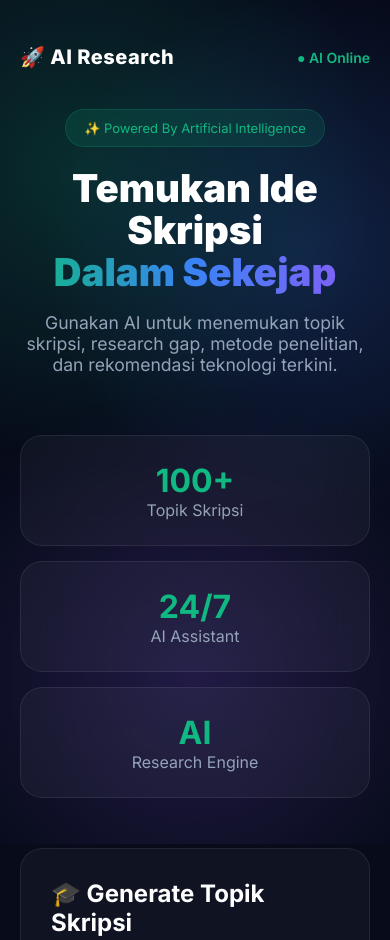
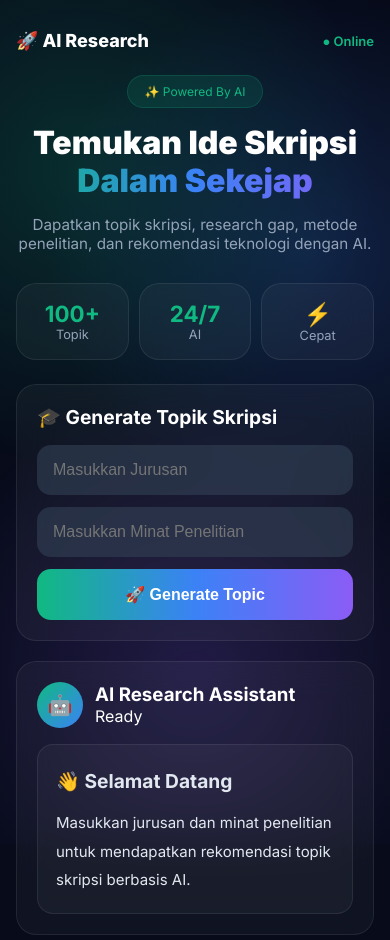
Before and after one commit to dhaviafif-ops/skripsi-topic-finder, a plain HTML site: page frontend/index.html in a window 390 px wide. Shown: the top 940 px of the page. Drawn offline with Linux system fonts and the light colour scheme.

Commit message:
Update frontend mobile-friendly

```diff
--- a/frontend/index.html
+++ b/frontend/index.html
@@ -3,166 +3,88 @@
 
 <head>
     <meta charset="UTF-8">
-    <meta name="viewport" content="width=device-width, initial-scale=1.0">
+    <meta name="viewport" content="width=device-width, initial-scale=1.0, viewport-fit=cover">
+    <meta name="theme-color" content="#070b1a">
 
-    <title>AI Research Assistant</title>
+    <title>AI Skripsi Topic Finder</title>
 
     <link rel="stylesheet" href="style.css">
-
     <link href="https://fonts.googleapis.com/css2?family=Inter:wght@300;400;500;600;700;800;900&display=swap" rel="stylesheet">
 </head>
 
 <body>
 
-    <!-- BACKGROUND -->
-
     <div class="bg-gradient"></div>
     <div class="bg-grid"></div>
 
-    <!-- APP -->
-
     <div class="app">
 
-        <!-- NAVBAR -->
-
         <nav>
-
-            <div class="logo">
-                🚀 AI Research
-            </div>
-
-            <div class="nav-right">
-
-                <span class="online">
-                    ● AI Online
-                </span>
-
-            </div>
-
+            <div class="logo">🚀 AI Research</div>
+            <span class="online">● Online</span>
         </nav>
 
-        <!-- HERO -->
-
         <section class="hero">
-
-            <div class="badge">
-                ✨ Powered By Artificial Intelligence
-            </div>
-
-            <h1>
-                Temukan Ide Skripsi
-                <span>Dalam Sekejap</span>
-            </h1>
-
-            <p>
-                Gunakan AI untuk menemukan topik skripsi,
-                research gap, metode penelitian,
-                dan rekomendasi teknologi terkini.
-            </p>
-
+            <div class="badge">✨ Powered By AI</div>
+            <h1>Temukan Ide Skripsi <span>Dalam Sekejap</span></h1>
+            <p>Dapatkan topik skripsi, research gap, metode penelitian, dan rekomendasi teknologi dengan AI.</p>
         </section>
 
-        <!-- STATS -->
-
         <section class="stats">
-
             <div class="card stat-card">
                 <h2>100+</h2>
-                <p>Topik Skripsi</p>
+                <p>Topik</p>
             </div>
-
             <div class="card stat-card">
                 <h2>24/7</h2>
-                <p>AI Assistant</p>
+                <p>AI</p>
             </div>
-
             <div class="card stat-card">
-                <h2>AI</h2>
-                <p>Research Engine</p>
+                <h2>⚡</h2>
+                <p>Cepat</p>
             </div>
-
         </section>
 
-        <!-- FORM -->
-
         <section class="generator">
-
             <div class="card glass">
-
                 <h2>🎓 Generate Topik Skripsi</h2>
 
                 <div class="input-box">
-                    <input
-                        type="text"
-                        id="jurusan"
-                        placeholder="Masukkan Jurusan">
+                    <input type="text" id="jurusan" placeholder="Masukkan Jurusan" autocomplete="off">
                 </div>
 
                 <div class="input-box">
-                    <input
-                        type="text"
-                        id="minat"
-                        placeholder="Masukkan Minat Penelitian">
+                    <input type="text" id="minat" placeholder="Masukkan Minat Penelitian" autocomplete="off">
                 </div>
 
-                <button onclick="generateTopic()">
+                <button id="generateBtn" onclick="generateTopic()">
                     🚀 Generate Topic
                 </button>
-
             </div>
-
         </section>
 
-        <!-- LOADING -->
-
         <div id="loading" class="loading">
-
             <div class="loader"></div>
-
             <p>AI sedang menganalisis...</p>
-
         </div>
 
-        <!-- RESULT -->
-
         <section class="result-section">
-
             <div class="card result-card">
-
                 <div class="result-header">
-
-                    <div class="avatar">
-                        🤖
+                    <div class="avatar">🤖</div>
+                    <div>
+                        <h3>AI Research Assistant</h3>
+                        <span>Ready</span>
                     </div>
-
-                    <div>
-
-                        <h3>AI Research Assistant</h3>
-
-                        <span>Ready</span>
-
-                    </div>
-
                 </div>
 
                 <div id="result">
-
                     <div class="welcome-box">
-
                         <h2>👋 Selamat Datang</h2>
-
-                        <p>
-                            Masukkan jurusan dan minat penelitian
-                            untuk mendapatkan rekomendasi topik skripsi
-                            berbasis AI.
-                        </p>
-
+                        <p>Masukkan jurusan dan minat penelitian untuk mendapatkan rekomendasi topik skripsi berbasis AI.</p>
                     </div>
-
                 </div>
-
             </div>
-
         </section>
 
     </div>
--- a/frontend/style.css
+++ b/frontend/style.css
@@ -4,6 +4,7 @@
     margin:0;
     padding:0;
     box-sizing:border-box;
+    -webkit-tap-highlight-color:transparent;
 }
 
 body{
@@ -13,10 +14,7 @@ body{
     overflow-x:hidden;
 }
 
-/* =========================
-   BACKGROUND FUTURISTIC
-========================= */
-
+/* BACKGROUND */
 .bg-gradient{
     position:fixed;
     inset:0;
@@ -38,63 +36,54 @@ body{
     z-index:-1;
 }
 
-/* =========================
-   APP CONTAINER
-========================= */
-
+/* APP CONTAINER - mobile first */
 .app{
+    width:100%;
     max-width:1150px;
     margin:auto;
-    padding:30px 20px 80px;
+    padding:20px 16px 60px;
 }
 
-/* =========================
-   NAVBAR
-========================= */
-
+/* NAVBAR */
 nav{
     display:flex;
     justify-content:space-between;
     align-items:center;
-    padding:15px 0 40px;
+    padding:10px 0 24px;
 }
 
 .logo{
     font-weight:800;
-    font-size:20px;
-    letter-spacing:.5px;
+    font-size:18px;
 }
 
 .online{
     color:#10b981;
     font-weight:600;
-    font-size:14px;
+    font-size:13px;
 }
 
-/* =========================
-   HERO SECTION
-========================= */
-
+/* HERO */
 .hero{
     text-align:center;
-    margin-bottom:60px;
+    margin-bottom:30px;
 }
 
 .badge{
     display:inline-block;
-    padding:10px 18px;
+    padding:8px 16px;
     border-radius:999px;
     background:rgba(16,185,129,.12);
     color:#10b981;
-    font-size:13px;
-    margin-bottom:20px;
+    font-size:12px;
+    margin-bottom:16px;
     border:1px solid rgba(16,185,129,.2);
 }
 
 .hero h1{
-    font-size:4rem;
+    font-size:2rem;
     font-weight:900;
-    line-height:1.1;
+    line-height:1.2;
 }
 
 .hero h1 span{
@@ -105,82 +94,71 @@ nav{
 }
 
 .hero p{
-    margin-top:18px;
+    margin-top:14px;
     color:#94a3b8;
-    font-size:1.1rem;
+    font-size:.95rem;
     max-width:650px;
     margin-inline:auto;
 }
 
-/* =========================
-   GLASS CARDS
-========================= */
-
+/* CARDS */
 .card{
     background:rgba(255,255,255,.04);
     border:1px solid rgba(255,255,255,.08);
     backdrop-filter:blur(20px);
-    border-radius:22px;
+    border-radius:20px;
 }
 
-/* =========================
-   STATS
-========================= */
-
+/* STATS */
 .stats{
     display:grid;
     grid-template-columns:repeat(3,1fr);
-    gap:15px;
-    margin-bottom:50px;
+    gap:10px;
+    margin-bottom:24px;
 }
 
 .stat-card{
     text-align:center;
-    padding:25px;
+    padding:16px 8px;
     transition:.3s;
 }
 
-.stat-card:hover{
-    transform:translateY(-6px);
-}
-
 .stat-card h2{
-    font-size:2rem;
+    font-size:1.4rem;
     color:#10b981;
 }
 
 .stat-card p{
     color:#94a3b8;
+    font-size:.8rem;
 }
 
-/* =========================
-   INPUT SECTION
-========================= */
-
+/* FORM */
 .generator{
-    margin-bottom:30px;
+    margin-bottom:20px;
 }
 
 .glass{
-    padding:30px;
+    padding:20px;
 }
 
 .glass h2{
-    margin-bottom:20px;
+    margin-bottom:16px;
+    font-size:1.2rem;
 }
 
 .input-box{
-    margin-bottom:15px;
+    margin-bottom:12px;
 }
 
 input{
     width:100%;
-    padding:16px 18px;
+    padding:16px;
     border-radius:14px;
     border:none;
     background:rgba(51,65,85,.6);
     color:white;
-    font-size:15px;
+    font-size:16px; /* 16px mencegah auto-zoom di iOS */
     outline:none;
 }
 
@@ -199,17 +177,19 @@ button{
     font-weight:700;
     cursor:pointer;
     transition:.3s;
+    touch-action:manipulation;
 }
 
-button:hover{
-    transform:translateY(-3px);
-    box-shadow:0 15px 40px rgba(16,185,129,.25);
+button:active{
+    transform:scale(.98);
 }
 
-/* =========================
-   LOADING
-========================= */
+button:disabled{
+    opacity:.6;
+    cursor:not-allowed;
+}
 
+/* LOADING */
 .loading{
     display:none;
     text-align:center;
@@ -230,61 +210,57 @@ button:hover{
     100%{ transform:rotate(360deg); }
 }
 
-/* =========================
-   RESULT BOX
-========================= */
-
+/* RESULT */
 .result-section{
-    margin-top:20px;
+    margin-top:10px;
 }
 
 .result-card{
-    padding:25px;
+    padding:20px;
 }
 
 .result-header{
     display:flex;
     align-items:center;
-    gap:15px;
-    margin-bottom:20px;
+    gap:12px;
+    margin-bottom:16px;
 }
 
 .avatar{
-    width:50px;
-    height:50px;
+    width:46px;
+    height:46px;
     border-radius:50%;
     background:linear-gradient(135deg,#10b981,#3b82f6);
     display:flex;
     align-items:center;
     justify-content:center;
-    font-size:22px;
+    font-size:20px;
 }
 
 #result{
-    font-size:16px;
-    line-height:2;
+    font-size:15px;
+    line-height:1.9;
     color:#e2e8f0;
-    white-space:pre-wrap;
 }
 
-/* =========================
-   WELCOME BOX
-========================= */
-
 .welcome-box{
-    background:rgba(255,255,255,.03);
-    padding:20px;
+    background:rgba(255,255,255,.04);
+    padding:18px;
     border-radius:16px;
-    border:1px solid rgba(255,255,255,.06);
+    border:1px solid rgba(255,255,255,.08);
 }
 
 .welcome-box h2{
     margin-bottom:10px;
+    font-size:1.2rem;
 }
 
-/* =========================
-   SCROLLBAR
-========================= */
+.typing-box{
+    white-space:pre-wrap;
+    line-height:1.9;
+    font-size:15px;
+    color:#e2e8f0;
+}
 
 ::-webkit-scrollbar{
     width:8px;
@@ -295,31 +271,51 @@ button:hover{
     border-radius:10px;
 }
 
-/* =========================
-   RESPONSIVE
-========================= */
+/* DESKTOP */
+@media(min-width:768px){
 
-@media(max-width:768px){
+    .app{
+        padding:30px 20px 80px;
+    }
 
     .hero h1{
-        font-size:2.4rem;
+        font-size:4rem;
+    }
+
+    .hero p{
+        font-size:1.1rem;
     }
 
     .stats{
-        grid-template-columns:1fr;
+        gap:15px;
     }
 
+    .stat-card{
+        padding:25px;
+    }
+
+    .stat-card h2{
+        font-size:2rem;
+    }
+
+    .stat-card p{
+        font-size:1rem;
+    }
+
+    .glass{
+        padding:30px;
+    }
+
+    .glass h2{
+        font-size:1.5rem;
+    }
+
+    button:hover{
+        transform:translateY(-3px);
+        box-shadow:0 15px 40px rgba(16,185,129,.25);
+    }
+
+    .stat-card:hover{
+        transform:translateY(-6px);
+    }
 }
-.typing-box{
-    white-space:pre-wrap;
-    line-height:2;
-    font-size:16px;
-    color:#e2e8f0;
-}
-
-.welcome-box{
-    background:rgba(255,255,255,.04);
-    padding:20px;
-    border-radius:16px;
-    border:1px solid rgba(255,255,255,.08);
-}
```
Also changed, not shown: frontend/script.js (+15 -11 lines).
